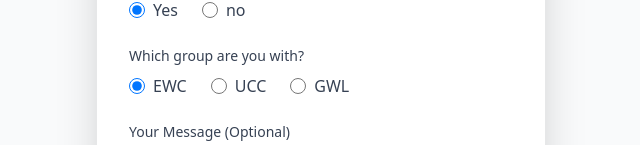
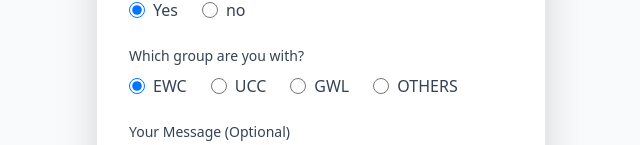
Before and after one commit to EbenEnninful/ak-wed, a Next.js app: page / in a window 1280 px wide. Shown: the part 614-759 px from the top of the page, without its empty margins (319-959 px from the left). Built offline with nearby package versions, Linux system fonts and the light colour scheme.

Commit message:
Updated the RSVP form

```diff
--- a/src/app/components/RsvpForm.js
+++ b/src/app/components/RsvpForm.js
@@ -75,7 +75,7 @@ export default function RsvpForm() {
                 <div>
                     <label className="block text-sm font-medium text-gray-700 mb-2">Which group are you with?</label>
                     <div className="flex items-center space-x-6">
-                        {['EWC', 'UCC', 'GWL'].map((groupName) => (
+                        {['EWC', 'UCC', 'GWL', 'OTHERS'].map((groupName) => (
                             <label key={groupName} className="inline-flex items-center">
                                 <input type="radio" name="group" value={groupName} checked={group === groupName} onChange={(e) => setGroup(e.target.value)} className="form-radio h-4 w-4 text-pink-600" />
                                 <span className="ml-2 text-gray-700">{groupName}</span>
```
